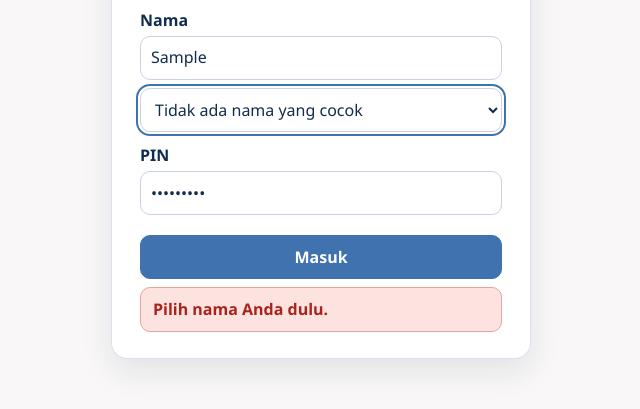
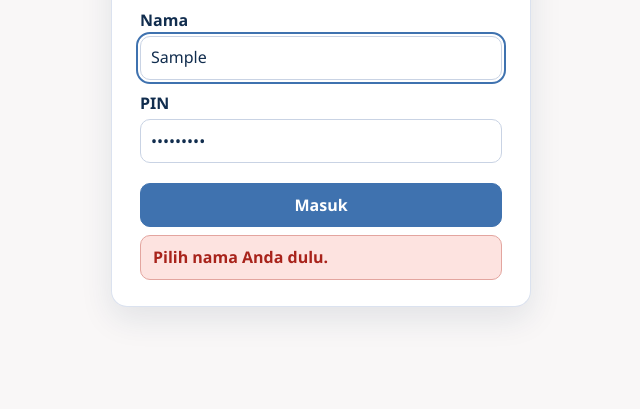
Before and after one commit to AmsalStillThinking/office-board, a website: page app/public/index.html in a window 1280 px wide. Both pictures are taken after typing "Sample", "Sample123" into the empty fields and a click on the button "Masuk". Shown: the part 207-616 px from the top of the page, without its empty margins (319-959 px from the left). Drawn offline with Linux system fonts and the light colour scheme; no server answers.

Commit message:
v1.6.5: one name field on the sign-in page
The owner: "Dont show 2 field, only show 1 field for username field".
The v1.6.4 search box and the name list are now one field, "Ketik atau
pilih nama Anda". Typing opens a list under it with the names (or
nicknames) that contain the text; a click on the empty field lists
everyone and the list scrolls. A click, a tap or Enter picks a name,
fills in the full name and moves to the PIN. The person sent is set only
by a pick or by a full name typed out; editing the text drops it, so
part of a name sends nothing. The list is drawn in the page, so it looks
the same in every browser.

Screen only: app.js, i18n.json, style.css. browser_check.py and
seat_checks/live_look.py now open the list and click a row (not run).
See CHANGES_v1_6.md v1.6.5.

```diff
--- a/app/public/app.js
+++ b/app/public/app.js
@@ -353,22 +353,60 @@
     setChrome();
     clear(view);
     var msg = h('div', { cls: 'msg' });
-    var who = h('select', { id: 'login-name' }, h('option', { value: '', text: t('pick_name') }));
+    // v1.6.5: ONE name field. Typing opens a list of the names (or nicknames) that contain the text; a click, a tap or
+    // Enter picks one and fills in the full name; a click on the empty field lists everyone. The person sent is kept
+    // apart from the text (`chosen`) and is set only by a pick or by a full name typed out, and any keystroke that
+    // changes the text drops it, so the name in the field is always the one signed in.
+    var who = h('input', { id: 'login-name', type: 'text', role: 'combobox', 'aria-autocomplete': 'list', 'aria-expanded': 'false',
+      'aria-controls': 'login-names', autocomplete: 'off', autocapitalize: 'off', spellcheck: 'false', maxlength: '160', placeholder: t('pick_name') });
+    var list = h('ul', { id: 'login-names', cls: 'name-list', role: 'listbox', 'aria-label': t('name_label'), hidden: true });
     var pin = h('input', { id: 'login-pin', type: 'password', inputmode: 'numeric', autocomplete: 'current-password', maxlength: '12' });
-    // typing in the box above the list keeps only the names that contain it; a single match is chosen at once.
-    // A chosen name that no longer matches is dropped, so the name sent is always the one the list shows.
-    var all = [];
-    var filterNames = function () {
-      var q = find.value.trim().toLowerCase(), was = who.value;
-      var keep = all.filter(function (o) { return o.textContent.toLowerCase().indexOf(q) >= 0; });
-      while (who.options.length > 1) who.remove(1);
-      keep.forEach(function (o) { who.appendChild(o); });
-      who.options[0].textContent = keep.length || !q ? t('pick_name') : t('no_name_match');
-      who.value = q && keep.length === 1 ? keep[0].value : keep.some(function (o) { return o.value === was; }) ? was : '';
+    var all = [], shown = [], chosen = '', active = -1;
+    var mark = function () {
+      Array.prototype.forEach.call(list.children, function (li, i) { li.classList.toggle('on', i === active); });
+      if (active < 0) return who.removeAttribute('aria-activedescendant');
+      who.setAttribute('aria-activedescendant', list.children[active].id);
+      list.children[active].scrollIntoView({ block: 'nearest' });
     };
-    var find = h('input', { id: 'login-find', type: 'search', autocomplete: 'off', 'aria-label': t('find_name'), placeholder: t('find_name_ph'), maxlength: '40',
-      oninput: filterNames,
-      onkeydown: function (ev) { if (ev.key === 'Enter') { ev.preventDefault(); (who.value ? pin : who).focus(); } } });
+    var hideList = function () { list.hidden = true; who.setAttribute('aria-expanded', 'false'); active = -1; mark(); };
+    var showList = function () {
+      var q = who.value.trim().toLowerCase();
+      shown = all.filter(function (p) { return p.text.toLowerCase().indexOf(q) >= 0; });
+      active = shown.length === 1 ? 0 : -1; // a sole match is marked, so Enter takes it
+      clear(list);
+      shown.forEach(function (p) {
+        list.appendChild(h('li', { id: 'lo-' + p.id, role: 'option', 'aria-selected': p.id === chosen ? 'true' : 'false', text: p.text, onclick: function () { pick(p); } }));
+      });
+      if (!shown.length) list.appendChild(h('li', { cls: 'none', text: t('no_name_match') }));
+      list.hidden = false;
+      who.setAttribute('aria-expanded', 'true');
+      mark();
+    };
+    var pick = function (p) { chosen = p.id; who.value = p.text; hideList(); pin.focus(); };
+    var typed = function () {
+      var q = who.value.trim().toLowerCase();
+      var full = all.filter(function (p) { return p.text.toLowerCase() === q; });
+      chosen = full.length === 1 ? full[0].id : '';
+      showList();
+    };
+    who.addEventListener('input', typed);
+    who.addEventListener('click', showList);
+    who.addEventListener('blur', hideList);
+    who.addEventListener('keydown', function (ev) {
+      if (ev.key === 'ArrowDown' || ev.key === 'ArrowUp') {
+        ev.preventDefault();
+        if (list.hidden) return showList();
+        if (!shown.length) return;
+        active = ev.key === 'ArrowDown' ? Math.min(active + 1, shown.length - 1) : Math.max(active - 1, 0);
+        mark();
+      } else if (ev.key === 'Enter') {
+        ev.preventDefault(); // Enter here never sends the form: it picks, or moves on to the PIN
+        if (!list.hidden && active >= 0) pick(shown[active]);
+        else if (chosen) pin.focus();
+      } else if (ev.key === 'Escape') hideList();
+    });
+    // a press on the list must not take the focus from the field: blur would close the list before the click lands
+    list.addEventListener('mousedown', function (ev) { ev.preventDefault(); });
     // a missing name or PIN is said here, in the page's language, and costs no sign-in attempt
     var missing = function (code, key, field) {
       clear(msg);
@@ -377,14 +415,14 @@
     };
     var form = h('form', { id: 'login-form', onsubmit: function (ev) {
       ev.preventDefault();
-      if (!who.value) return missing('client_no_name', 'login_need_name', who);
+      if (!chosen) return missing('client_no_name', 'login_need_name', who);
       if (!pin.value) return missing('client_no_pin', 'login_need_pin', pin);
-      api('POST', '/api/login', { id: who.value, pin: pin.value }).then(function (r) {
+      api('POST', '/api/login', { id: chosen, pin: pin.value }).then(function (r) {
         if (!r.ok) return showErr(msg, r);
         boot();
       });
     } },
-      h('label', { for: 'login-name', text: t('name_label') }), find, who,
+      h('label', { for: 'login-name', text: t('name_label') }), h('div', { cls: 'name-pick' }, who, list),
       h('label', { for: 'login-pin', text: t('pin') }), pin,
       h('button', { type: 'submit', id: 'login-btn', text: t('signin_btn') }),
       msg);
@@ -394,12 +432,10 @@
       h('p', { cls: 'muted', text: t('framing') }),
       form));
     api('GET', '/api/people-public').then(function (res) {
-      all = (res.data.people || []).map(function (p) {
-        return h('option', { value: p.id, text: p.nick ? p.name + ' (' + p.nick + ')' : p.name });
-      });
-      filterNames(); // also covers anything typed before the list arrived
-    });
-    find.focus();
+      all = (res.data.people || []).map(function (p) { return { id: p.id, text: p.nick ? p.name + ' (' + p.nick + ')' : p.name }; });
+      if (who.value && document.activeElement === who) typed(); // something was typed before the names arrived
+    });
+    who.focus(); // the list stays closed until the field is clicked or typed in, so it never covers the PIN on load
   }
 
   // v1.3: the sidebar (with the sign-out button) is hidden while signed out, so the first PIN change carries its own
--- a/app/public/i18n.json
+++ b/app/public/i18n.json
@@ -4,9 +4,7 @@
   "motto": "Tanpa bukti, belum selesai.",
   "framing": "Apa yang macet dan siapa yang perlu dibantu.",
   "signin_title": "Masuk",
-  "pick_name": "Pilih nama Anda",
-  "find_name": "Cari nama",
-  "find_name_ph": "Ketik nama untuk mencari",
+  "pick_name": "Ketik atau pilih nama Anda",
   "no_name_match": "Tidak ada nama yang cocok",
   "name_label": "Nama",
   "pin": "PIN",
--- a/app/public/style.css
+++ b/app/public/style.css
@@ -92,7 +92,16 @@ label.check { display: flex; gap: 10px; align-items: center; font-weight: 400; m
 .signin-card h1 { margin: 0 0 4px; }
 .signin-card > .muted, .signin-card > p { margin: 0 0 6px; font-size: 14px; }
 .signin-card button[type=submit] { width: 100%; margin-top: 20px; }
-#login-find { margin-bottom: 8px; } /* the type-to-search box sits right above the name list */
+/* the sign-in name field and the list of names that opens under it (over the PIN) while typing */
+.name-pick { position: relative; }
+.name-list { position: absolute; left: 0; right: 0; top: calc(100% + 4px); z-index: 5; max-height: 264px; overflow-y: auto; margin: 0; padding: 4px;
+  list-style: none; background: #fff; border: 1px solid var(--line-2); border-radius: 10px; box-shadow: 0 10px 28px rgba(17, 45, 78, .16); }
+.name-list[hidden] { display: none; }
+.name-list li { min-height: 44px; padding: 11px 10px; border-radius: 8px; cursor: pointer; overflow-wrap: anywhere; }
+.name-list li:hover, .name-list li.on { background: var(--soft); }
+.name-list li[aria-selected="true"] { font-weight: 600; }
+.name-list li.none { cursor: default; color: var(--muted); }
+.name-list li.none:hover { background: none; }
 
 /* badges: colour + word + icon */
 .badge { display: inline-flex; align-items: center; gap: 4px; padding: 2px 9px 2px 7px; border-radius: 999px; font-size: 13px; font-weight: 700;
```
Also changed, not shown: CHANGES_v1_6.md (+13 -0 lines), app/NOTES_impl.md (+9 -3 lines), 2 other files.
